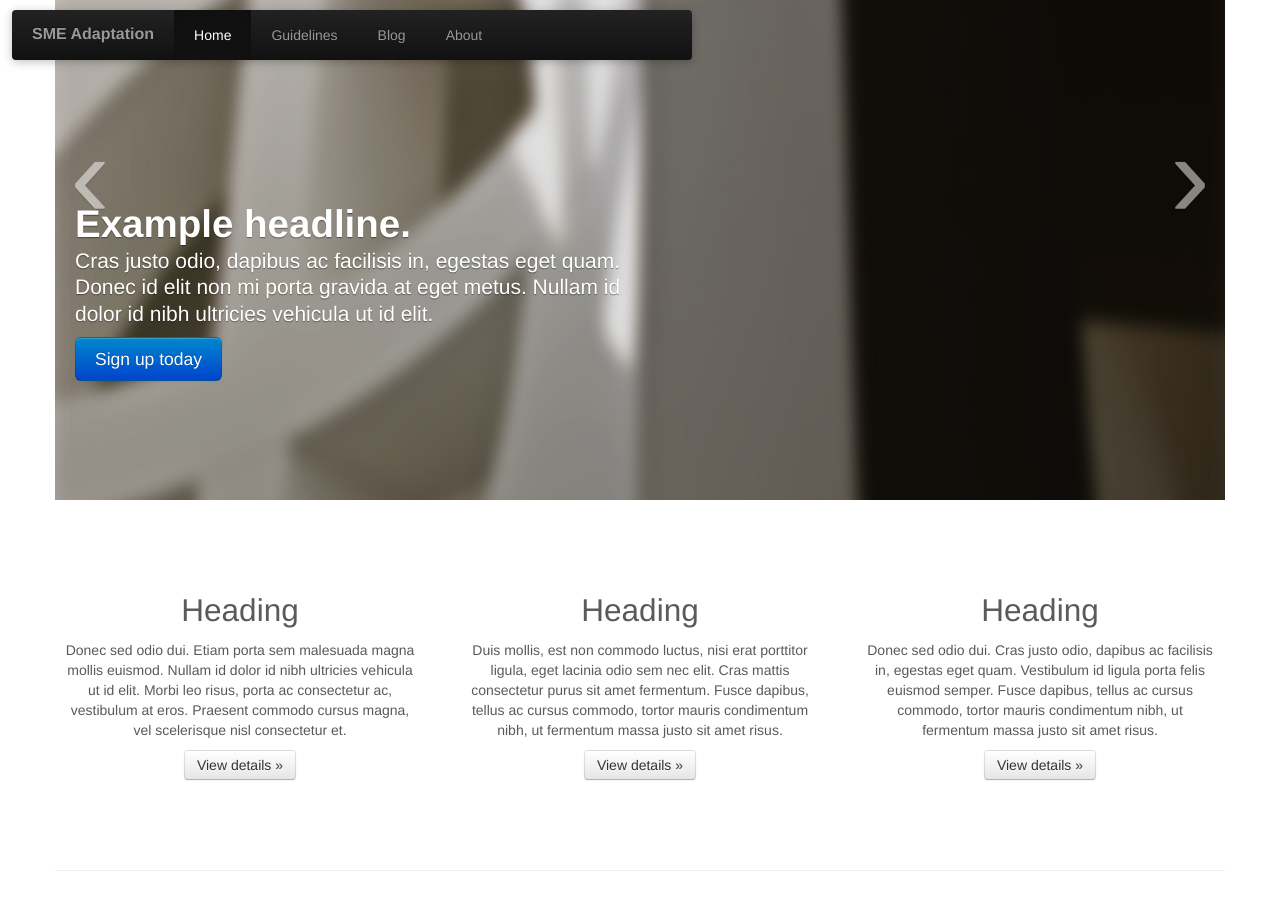
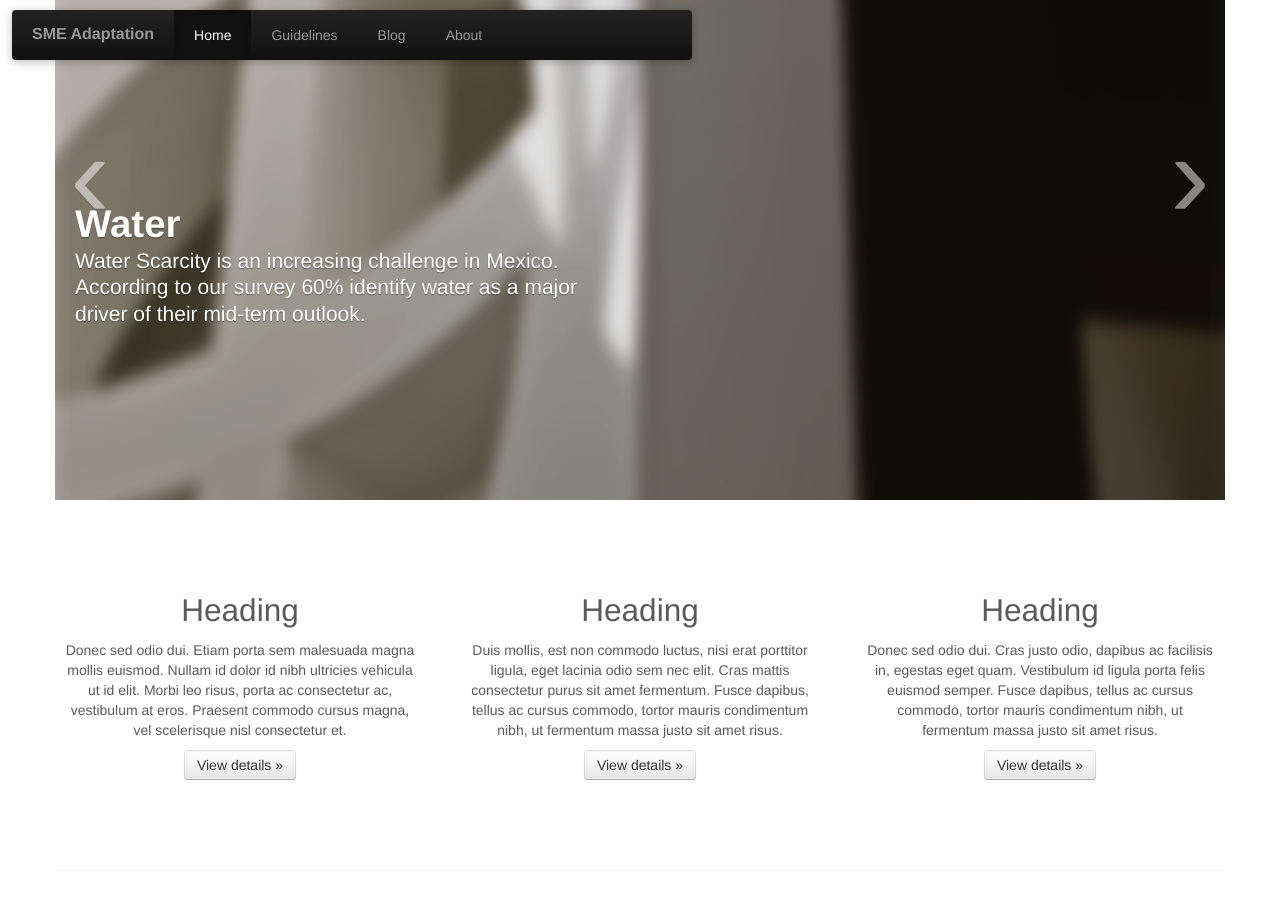
Before and after one commit to brunosan/smeadaptation.org, a Jekyll site: the page built from index.html, in a window 1280 px wide and 900 px high. Built offline with Jekyll 4.4.1, drawn with Linux system fonts in a browser that asks for light colours; Markdown is read by kramdown in place of the engine named in the settings.

Commit message:
text for carousel

```diff
--- a/_includes/carousel.html
+++ b/_includes/carousel.html
@@ -4,9 +4,8 @@
       <img src="img/img-01.jpg" alt="">
       <div class="container">
         <div class="carousel-caption">
-          <h1>Example headline.</h1>
-          <p class="lead">Cras justo odio, dapibus ac facilisis in, egestas eget quam. Donec id elit non mi porta gravida at eget metus. Nullam id dolor id nibh ultricies vehicula ut id elit.</p>
-          <a class="btn btn-large btn-primary" href="#">Sign up today</a>
+          <h1>Water</h1>
+          <p class="lead">Water Scarcity is an increasing challenge in Mexico. According to our survey 60% identify water as a major driver of their mid-term outlook.</p>
         </div>
       </div>
     </div>
@@ -16,7 +15,6 @@
         <div class="carousel-caption">
           <h1>Another example headline.</h1>
           <p class="lead">Cras justo odio, dapibus ac facilisis in, egestas eget quam. Donec id elit non mi porta gravida at eget metus. Nullam id dolor id nibh ultricies vehicula ut id elit.</p>
-          <a class="btn btn-large btn-primary" href="#">Learn more</a>
         </div>
       </div>
     </div>
@@ -26,7 +24,6 @@
         <div class="carousel-caption">
           <h1>One more for good measure.</h1>
           <p class="lead">Cras justo odio, dapibus ac facilisis in, egestas eget quam. Donec id elit non mi porta gravida at eget metus. Nullam id dolor id nibh ultricies vehicula ut id elit.</p>
-          <a class="btn btn-large btn-primary" href="#">Browse gallery</a>
         </div>
       </div>
     </div>
```
